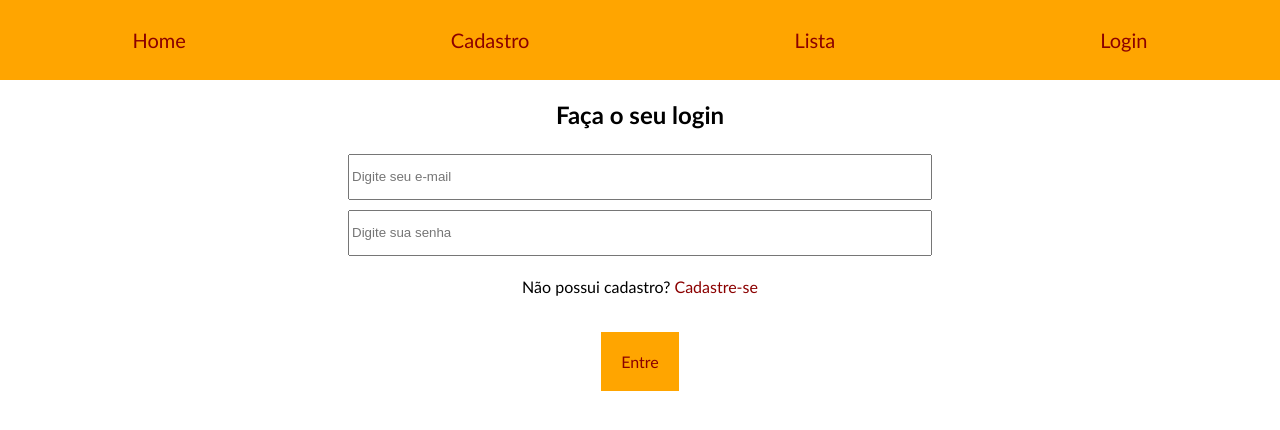
After one commit to catharinamoral/CrudPython, a Django app: page /alunos/login in a window 1280 px wide. The commit adds this page. Shown: the top 430 px of the page. Run offline with Django 3.2, Linux system fonts and the light colour scheme.

Commit message:
Tentativa de autenticação do login

```diff
--- a/landing/static/css/styles.css
+++ b/landing/static/css/styles.css
@@ -3,7 +3,7 @@ h1,p,a,h2,h3,h4{
 }
 
 body{
-    margin-left: 20px;
+    margin: 0;
 }
 
 .titulo-index{
@@ -70,3 +70,98 @@ input{
     width: 80vw;
     box-shadow: lightgrey 5px 5px 20px;
 }
+
+
+.navbar-home{
+    background-color: orange;
+    width: 100%;
+    display: flex;
+    justify-content: space-around;
+    align-items: center;
+    height: 10vh;
+}
+
+.navbar-home a{
+    text-decoration: none;
+    color: darkred;
+    font-size: 20px;
+}
+
+.navbar-home a:hover{
+    background-color: lightyellow;
+    padding: 3vh;
+}
+
+.banner-home{
+    background-image: url(../img/classroom.jpg) ;
+    background-repeat: no-repeat;
+    width: 100%;
+    height: 50vh;
+    background-position: center;
+    background-size: cover;
+}
+
+.banner-home h1{
+    text-transform: uppercase;
+    color: white;
+    position: relative;
+    top:120px;
+    left: 550px;
+    width: 40vw;
+    margin: 0;
+}
+
+.texto1-home{
+    display: flex;
+    justify-content: space-around;
+    /* background: yellow; */
+    /* height: 50vh; */
+    /* width: 100%; */
+    margin-top: 20px;
+}
+
+.p-home{
+    /* background: lime; */
+    width: 45vw;
+}
+
+.p-home p{
+    font-size: 17px;
+}
+
+.section-login{
+    display: flex;
+    flex-direction: column;
+    align-items: center;
+    justify-content: center;
+    /* background: cadetblue; */
+}
+
+.form-login{
+    display: flex;
+    flex-direction: column;
+    align-items: center;
+}
+
+.form-login input{
+    width: 45vw;
+}
+
+.entre-login{
+    background-color: orange;
+    padding: 20px;
+    margin-top: 20px;
+    text-decoration: none;
+    color: darkred;
+}
+
+.linkcadastro-login{
+    color: darkred;
+    text-decoration: none;
+    background: none;
+}
+
+.entre-login a:hover{
+    background-color: darkred;
+    color: orange;
+}
--- /dev/null
+++ b/landing/templates/home.html
@@ -0,0 +1,44 @@
+{% load static %}
+
+<!DOCTYPE html>
+<html lang="pt-br">
+
+<head>
+    <meta charset="UTF-8">
+    <meta name="viewport" content="width=device-width, initial-scale=1.0">
+    <meta http-equiv="X-UA-Compatible" content="ie=edge">
+    <link rel="stylesheet" href="{% static 'css/styles.css' %}">
+    <title>Alunos - Home</title>
+</head>
+
+<body>
+    <nav class="navbar-home">
+        <a href="/alunos/home">Home</a>
+        <a href="/alunos/cadastro">Cadastro</a>
+        <a href="/alunos/lista">Lista</a>
+        <a href="/alunos/login">Login</a>
+    </nav>
+    {% block content %}
+    <div class="banner-home">
+        <h1>Seja bem-vindx!</h1>
+    </div>
+
+    <section class="texto1-home">
+        <p class="p-home">Ai você fala o seguinte: "- Mas vocês acabaram isso?" Vou te falar: -"Não, está em andamento!"
+            Tem obras que "vai" durar pra depois de 2010. Agora, por isso, nós já não desenhamos, não começamos a fazer
+            projeto do que nós "podêmo fazê"? 11, 12, 13, 14... Por que é que não? Todos as descrições das pessoas são
+            sobre a humanidade do atendimento, a pessoa pega no pulso, examina, olha com carinho. Então eu acho que vai
+            ter outra coisa, que os médicos cubanos trouxeram pro brasil, um alto grau de humanidade.
+
+        </p>
+        <p class="p-home">A população ela precisa da Zona Franca de Manaus, porque na Zona franca de Manaus, não é uma
+            zona de exportação, é uma zona para o Brasil. Portanto ela tem um objetivo, ela evita o desmatamento, que é
+            altamente lucravito. Derrubar arvores da natureza é muito lucrativo!No meu xinélo da humildade eu gostaria
+            muito de ver o Neymar e o Ganso. Por que eu acho que.... 11 entre 10 brasileiros gostariam. Você veja, eu já
+            vi, parei de ver. Voltei a ver, e acho que o Neymar e o Ganso têm essa capacidade de fazer a gente olhar.
+        </p>
+    </section>
+    {% endblock %}
+</body>
+
+</html>
--- a/landing/templates/index.html
+++ b/landing/templates/index.html
@@ -1,4 +1,4 @@
-{% extends "base.html" %}
+{% extends "home.html" %}
 {% load static %}
 {% block content %}
 
--- a/landing/templates/lista.html
+++ b/landing/templates/lista.html
@@ -1,4 +1,4 @@
-{% extends "base.html" %}
+{% extends "home.html" %}
 {% load static %}
 {% block content %}
 <h1>Lista de suas frases e dúvida</h1>
--- /dev/null
+++ b/landing/templates/login.html
@@ -0,0 +1,15 @@
+{% extends "home.html" %}
+{% load static %}
+{% block content %}
+
+<section class="section-login">
+    <h1>Faça o seu login</h1>
+    <form class='form-login' action="/alunos/login" method="post">
+        {% csrf_token %}
+        <input placeholder='Digite seu e-mail' name="email" type="email" required>
+        <input placeholder='Digite sua senha' name="senha" type="password" required>
+        <p>Não possui cadastro? <a class="linkcadastro-login" href="/alunos/cadastro">Cadastre-se</a></p>
+        <a class="entre-login" href="/alunos/lista">Entre</a>
+    </form>
+</section>
+{% endblock %}
--- a/landing/views.py
+++ b/landing/views.py
@@ -17,6 +17,14 @@ def index(request):
 
     return render(request, 'index.html')
 
+def login(request):
+    if(request.method == 'POST'):
+        usuario = Usuario()
+        if (usuario.email == request.POST['email']):
+            return
+
+    return render(request, 'login.html')
+
 def listar(request):
     listar_frases = Aluno.objects.filter(ativo = True).all()
     args = {
@@ -30,4 +38,7 @@ def deletar(request):
         item.ativo = False
         item.save()
         return redirect('aluno/listar')
-return render(request, 'lista.html')
+    return redirect('/')
+
+def home(request):
+    return render(request, 'home.html')
--- a/sistema/urls.py
+++ b/sistema/urls.py
@@ -22,5 +22,7 @@ urlpatterns = [
     path('', views.index),
     path('alunos/cadastro', views.index),
     path('alunos/lista', views.listar),
-    path('alunos/delete/<int:id>', views.deletar)
+    path('alunos/delete/<int:id>', views.deletar),
+    path('alunos/home', views.home),
+    path('alunos/login', views.login)
 ]
```
Also changed, not shown: landing/static/img/classroom.jpg (added), landing/static/img/classroom2.jpg (added).
